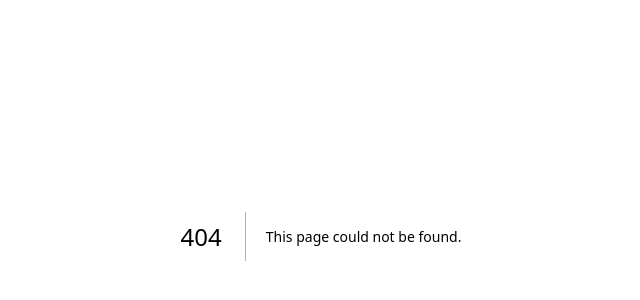
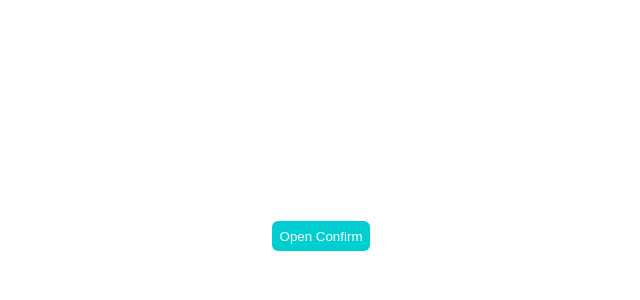
Before and after one commit to ma9pie/modal, a Next.js app: page /useState in a window 1280 px wide. Before the commit this address had no page. Shown: the part 164-464 px from the top of the page, without its empty margins (319-959 px from the left). Built offline with nearby package versions, Linux system fonts and the light colour scheme.

Commit message:
add : Confirm 모달 개발 및 useState 예제 추가

```diff
--- /dev/null
+++ b/components/Button.tsx
@@ -0,0 +1,29 @@
+import React, { ReactNode } from "react";
+import styled from "styled-components";
+
+type Props = {
+  children?: ReactNode;
+  onClick?: () => void;
+};
+
+const Button = ({ children, onClick }: Props) => {
+  return <Wrapper onClick={onClick}>{children}</Wrapper>;
+};
+
+export default Button;
+
+const Wrapper = styled.button`
+  display: flex;
+  justify-content: center;
+  align-items: center;
+  height: 30px;
+  padding: 8px;
+  border-radius: 6px;
+  border: 0px;
+  color: white;
+  background-color: darkturquoise;
+  cursor: pointer;
+  &:active {
+    background-color: deepskyblue;
+  }
+`;
--- /dev/null
+++ b/components/Confirm.tsx
@@ -0,0 +1,91 @@
+import React from "react";
+import styled from "styled-components";
+
+type Props = {
+  title?: string;
+  message?: string;
+  close?: () => void;
+  confirm?: () => void;
+};
+
+const Confirm = ({ title, message, close, confirm }: Props) => {
+  return (
+    <Wrapper>
+      <Overlay onClick={close}></Overlay>
+      <Content>
+        <Top>
+          <Title>{title}</Title>
+          <CloseBtn onClick={close}>&#x2716;</CloseBtn>
+        </Top>
+        <Message>{message}</Message>
+        <BtnContainer>
+          <CancleBtn onClick={close}>cancle</CancleBtn>
+          <ConfirmBtn onClick={confirm}>confirm</ConfirmBtn>
+        </BtnContainer>
+      </Content>
+    </Wrapper>
+  );
+};
+
+export default Confirm;
+
+const Wrapper = styled.div``;
+const Overlay = styled.div`
+  position: fixed;
+  top: 0;
+  left: 0;
+  right: 0;
+  bottom: 0;
+  z-index: 999;
+  background-color: rgba(0, 0, 0, 0.4);
+`;
+const Content = styled.div`
+  position: fixed;
+  display: grid;
+  gap: 16px;
+  top: 50%;
+  left: 50%;
+  padding: 16px;
+  min-width: 200px;
+  max-width: 400px;
+  border-radius: 12px;
+  overflow: hidden;
+  background-color: white;
+  transform: translate(-50%, -50%);
+  z-index: 999;
+`;
+const Top = styled.div`
+  display: flex;
+  justify-content: space-between;
+`;
+const Title = styled.h3``;
+const CloseBtn = styled.div`
+  width: 24px;
+  height: 24px;
+  line-height: 24px;
+  font-size: 20px;
+  text-align: center;
+  cursor: pointer;
+`;
+const Message = styled.p``;
+const BtnContainer = styled.div`
+  display: flex;
+  gap: 8px;
+`;
+const CancleBtn = styled.div`
+  flex: 1;
+  height: 24px;
+  text-align: center;
+  border: 1px solid lightgrey;
+  border-radius: 4px;
+  cursor: pointer;
+`;
+const ConfirmBtn = styled.div`
+  flex: 1;
+  height: 24px;
+  text-align: center;
+  color: white;
+  background-color: royalblue;
+  border-radius: 4px;
+  cursor: pointer;
+`;
--- a/next.config.js
+++ b/next.config.js
@@ -1,6 +1,6 @@
 /** @type {import('next').NextConfig} */
 const nextConfig = {
-  reactStrictMode: true,
-}
+  reactStrictMode: false,
+};
 
-module.exports = nextConfig
+module.exports = nextConfig;
--- a/package.json
+++ b/package.json
@@ -24,5 +24,8 @@
     "sass": "^1.62.1",
     "styled-components": "^5.3.11",
     "typescript": "5.0.4"
+  },
+  "devDependencies": {
+    "@types/styled-components": "^5.1.26"
   }
 }
--- /dev/null
+++ b/pages/useState.tsx
@@ -0,0 +1,41 @@
+import React, { useState } from "react";
+import Confirm from "@/components/Confirm";
+import Button from "@/components/Button";
+import styled from "styled-components";
+
+const UseState = () => {
+  const [isOpen, setIsOpen] = useState<boolean>(false);
+  const open = () => {
+    setIsOpen(true);
+  };
+  const close = () => {
+    setIsOpen(false);
+  };
+  const confirm = () => {
+    console.log("confirm clicked");
+    setIsOpen(false);
+  };
+  return (
+    <Wrapper>
+      <Button onClick={open}>Open Confirm</Button>
+      {isOpen && (
+        <Confirm
+          title="알림"
+          message="상품을 주문하시겠습니까?"
+          close={close}
+          confirm={confirm}
+        ></Confirm>
+      )}
+    </Wrapper>
+  );
+};
+
+export default UseState;
+
+const Wrapper = styled.div`
+  width: 100vw;
+  height: 100vh;
+  display: flex;
+  justify-content: center;
+  align-items: center;
+`;
```
Also changed, not shown: .babelrc (added), 1 other file (tests, documents, lock files or other folders).
